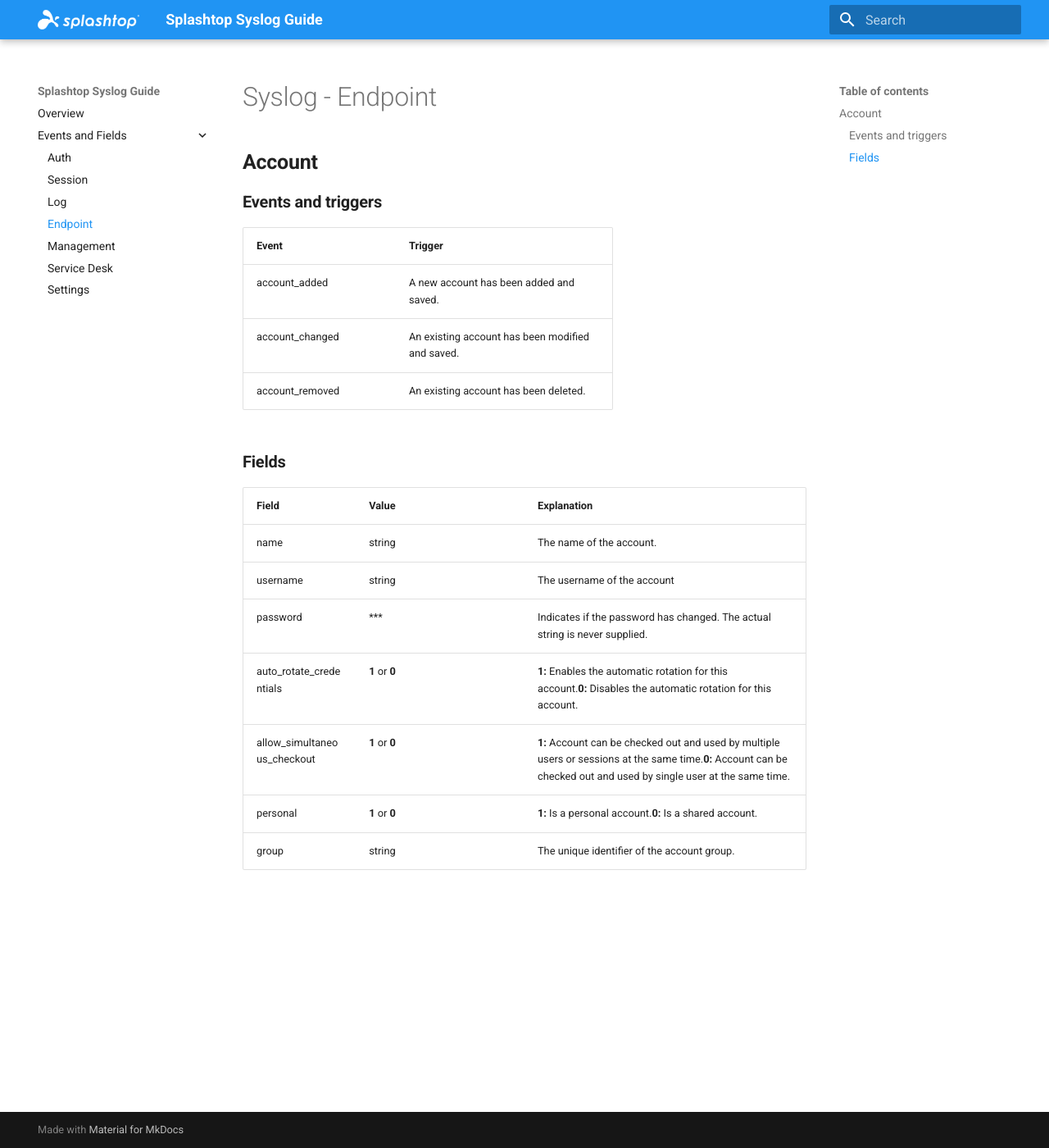
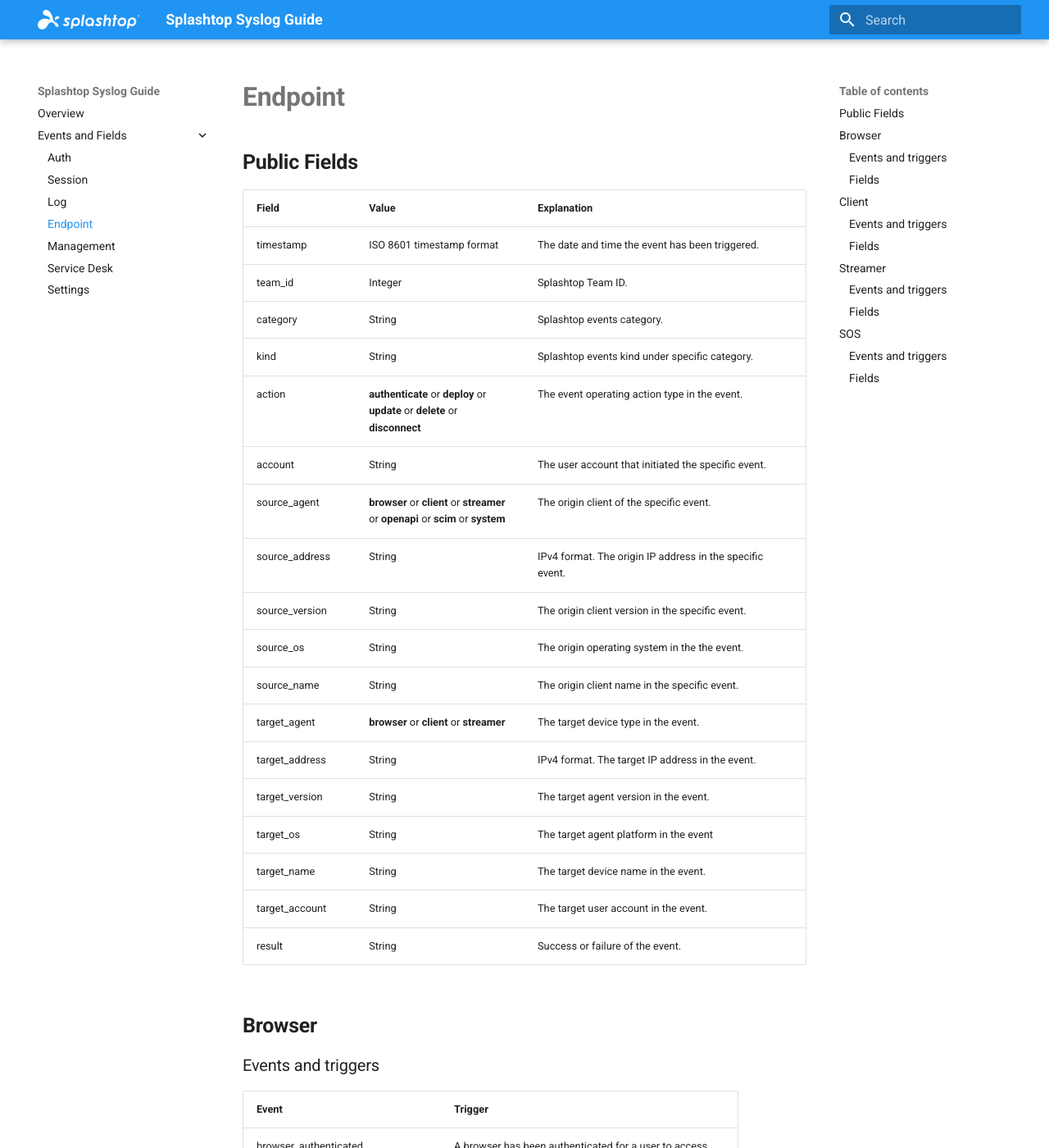
Before and after one commit to little-potato/my-syslog-docs, an MkDocs documentation site: the page built from docs/category/endpoint.md, in a window 1280 px wide and 1400 px high. Shown: the whole window at 82% size. Built offline with MkDocs 1.6.1 and Material for MkDocs 9.7.7, drawn with Linux system fonts in a browser that asks for light colours; some of the changed text lies outside the part shown.

Commit message:
Update endpoint.md

```diff
--- a/docs/category/endpoint.md
+++ b/docs/category/endpoint.md
@@ -1,23 +1,104 @@
-# Syslog - Endpoint
+# **Endpoint**
 
-## **Account**
+## **Public Fields**
 
-### **Events and triggers**
+| Field | Value | **Explanation** |
+| --- | --- | --- |
+| timestamp | ISO 8601 timestamp format | The date and time the event has been triggered. |
+| team_id | Integer | Splashtop Team ID. |
+| category | String | Splashtop events category. |
+| kind | String | Splashtop events kind under specific category. |
+| action | **authenticate** or **deploy** or **update** or **delete** or **disconnect** | The event operating action type in the event. |
+| account | String | The user account that initiated the specific event. |
+| source_agent | **browser** or **client** or **streamer** or **openapi** or **scim** or **system** | The origin client of the specific event. |
+| source_address | String | IPv4 format. The origin IP address in the specific event. |
+| source_version | String | The origin client version in the specific event. |
+| source_os | String | The origin operating system in the the event. |
+| source_name | String | The origin client name in the specific event. |
+| target_agent | **browser** or **client** or **streamer** | The target device type in the event. |
+| target_address | String | IPv4 format. The target IP address in the event. |
+| target_version | String | The target agent version in the event. |
+| target_os | String | The target agent platform in the event |
+| target_name | String | The target device name in the event. |
+| target_account | String | The target user account in the event. |
+| result | String | Success or failure of the event. |
+
+## **Browser**
+
+### Events and triggers
 
 | **Event** | **Trigger** |
 | --- | --- |
-| account_added | A new account has been added and saved. |
-| account_changed | An existing account has been modified and saved. |
-| account_removed | An existing account has been deleted. |
+| browser_authenticated | A browser has been authenticated for a user to access the web console. |
 
-### **Fields**
+### Fields
 
 | **Field** | **Value** | **Explanation** |
 | --- | --- | --- |
-| name | string | The name of the account. |
-| username | string | The username of the account |
-| password | *** | Indicates if the password has changed. The actual string is never supplied. |
-| auto_rotate_credentials | **1** or **0** | **1:** Enables the automatic rotation for this account.**0:** Disables the automatic rotation for this account. |
-| allow_simultaneous_checkout | **1** or **0** | **1:** Account can be checked out and used by multiple users or sessions at the same time.**0:** Account can be checked out and used by single user at the same time. |
-| personal | **1** or **0** | **1:** Is a personal account.**0:** Is a shared account. |
-| group | string | The unique identifier of the account group. |
+| target | String | The user account that the browser has been authenticated for. |
+| method | **email** or **web** | The method used to authenticate the browser: via the authentication link in the Email, or via the web console by an admin. |
+
+## **Client**
+
+### Events and triggers
+
+| **Event** | **Trigger** |
+| --- | --- |
+| client_authenticated | A Business app (client) device has been authenticated for a user. |
+| client_removed | An existing Business app (client) device has been removed from the authenticated device list of a user. |
+| request_force_disconnected | A Business app (client) has been forced to disconnect all of its remote sessions. |
+
+### Fields
+
+| **Field** | **Value** | **Explanation** |
+| --- | --- | --- |
+| target | String | The user account that the client has been authenticated for, or the name of the target client device. |
+| method | **email** or **web** | The method used to authenticate the client: via the authentication link in the Email, or via the web console by an admin. |
+| disconnected_streamer_list | String | The list of the computers whose sessions have been disconnected from the client. |
+
+## **Streamer**
+
+### Events and triggers
+
+| **Event** | **Trigger** |
+| --- | --- |
+| streamer_deployed | A new computer (streamer) has been deployed and added to the team. |
+| streamer_removed | An existing computer (streamer) has been removed from the team. |
+| streamer_name_updated | The name of a computer has been updated. |
+| streamer_note_updated | The note of a computer has been updated. |
+| streamer_group_assigned | A computer has been moved to another computer group. |
+| streamer_disconnected | All remote sessions of a computer have been disconnected. |
+| request_wakeup_computer | A Wake-on-LAN request has been sent to a computer. |
+| request_reboot_computer | A request to reboot a computer has been sent. |
+| request_safe_mode_reboot_computer | A request to reboot a computer in safe mode has been sent. |
+| request_restart_streamer | A request to restart the streamer service of a computer has been sent. |
+
+### Fields
+
+| **Field** | **Value** | **Explanation** |
+| --- | --- | --- |
+| target | String | The name of the target computer. |
+| old_name | String | The previous name of the computer. |
+| new_name | String | The updated name of the computer. |
+| old_group | String | The computer group that the computer belonged to previously. |
+| new_group | String | The computer group that the computer has been moved to. |
+
+## **SOS**
+
+### Events and triggers
+
+| **Event** | **Trigger** |
+| --- | --- |
+| support_session_device_associated | An end-user device has joined a support session via the SOS app. |
+| service_desk_session_permission_requested | A technician has requested a permission (for example, elevated privilege) from the end-user in a support session. |
+| service_desk_session_permission_accepted | The end-user has accepted the permission request in a support session. |
+| service_desk_session_permission_refused | The end-user has refused the permission request in a support session. |
+| service_desk_session_permission_revoked | The end-user has revoked a permission that was granted previously in a support session. |
+
+### Fields
+
+| **Field** | **Value** | **Explanation** |
+| --- | --- | --- |
+| target | String | The name of the target support session. |
+| channel | String | The name of the channel that the support session belongs to, or **Private(\<email\>)** for a private session created by the technician. |
+| pemission | String | The permission that has been requested, accepted, refused, or revoked in the support session. |
```
